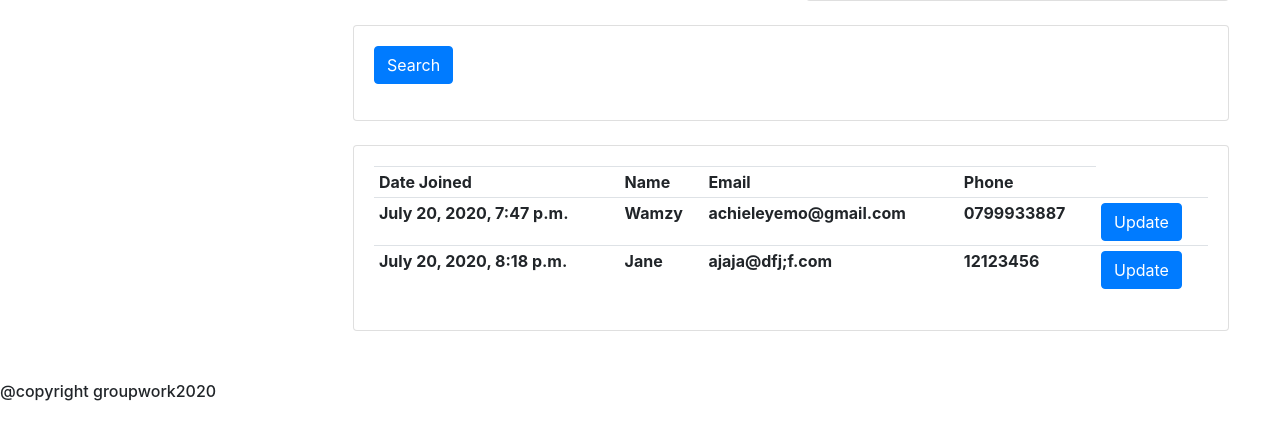
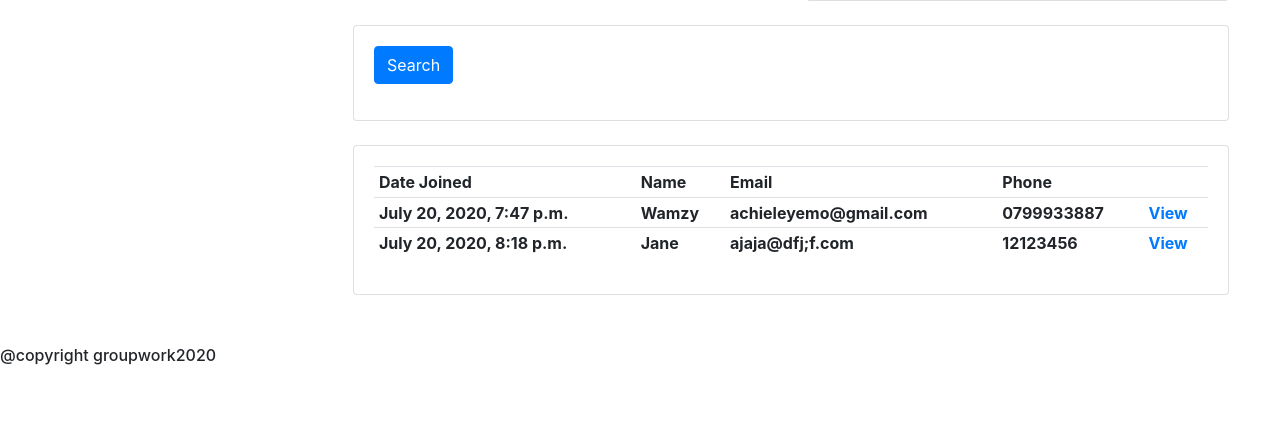
Before and after one commit to wamaithaNyamu/Hardware-Merchant-CRM, a Django app: page /supervisor in a window 1280 px wide, after a click on "Customers". Shown: the part 313-753 px from the top of the page. Run offline with Django 3.2, Linux system fonts and the light colour scheme; data comes from the database, SQL or seed files in the repository; lists and menus that the app fills with data are empty; some libraries are stand-ins or nearby versions.

Commit message:
supervisor can view each user

```diff
--- a/apt3090/main/templates/main/supervisor.html
+++ b/apt3090/main/templates/main/supervisor.html
@@ -207,6 +207,7 @@
                         <th> Name</th>
                         <th> Email</th>
                         <th>Phone</th>
+                        <th></th>
 {#                        <th>Stock</th>#}
 
                     </tr>
@@ -217,7 +218,7 @@
                         <th>  {{customer.email}}</th>
                         <th>  {{customer.phone}}</th>
 
-                        <th> <button class="btn btn-primary" type="submit">Update</button></th>
+                        <th> <a href="{% url 'main:user' customer.name %}"  >View</a></th>
 
 
 
--- a/apt3090/main/urls.py
+++ b/apt3090/main/urls.py
@@ -6,7 +6,7 @@ app_name = 'main'  # here for namespacing of urls.
 
 urlpatterns = [
     path("", views.landingpage),
-    path("customer/<slug:username>/", views.customer),
+    path("customer/<slug:username>/", views.customer, name='user'),
     path("intern", views.intern),
     path("products", views.products),
     path("supervisor", views.supervisor),
--- a/apt3090/main/views.py
+++ b/apt3090/main/views.py
@@ -61,7 +61,8 @@ def supervisor(request):
                'total_orders':    total_orders,
                'total_interns':total_interns,
                'pending_orders':pending_orders,
-               'out_of_stock':out_of_stock}
+               'out_of_stock':out_of_stock,
+               }
     return render(request, 'main/supervisor.html', context)
 
 
```
